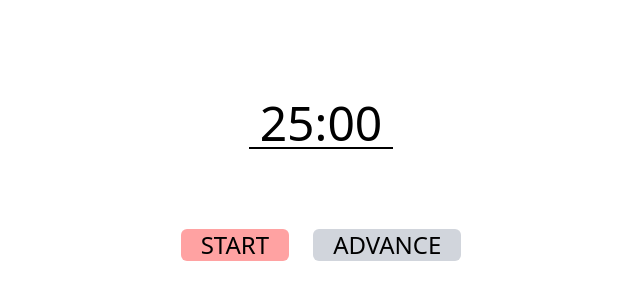
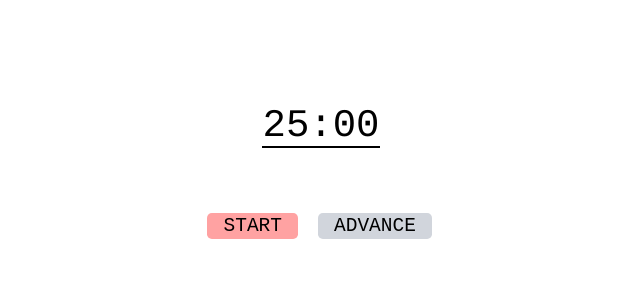
Before and after one commit to extoplasm/pomodoro, a React (Vite) app: page / in a window 1280 px wide. Shown: the part 260-560 px from the top of the page, without its empty margins (319-959 px from the left). Built offline with nearby package versions, Linux system fonts and the light colour scheme.

Commit message:
feat: changed font

```diff
--- a/src/styles.css
+++ b/src/styles.css
@@ -1 +1,9 @@
 @import "tailwindcss";
+
+:root {
+    font-family: monospace;
+    font-synthesis: none;
+    text-rendering: geometricPrecision;
+    -webkit-font-smoothing: antialiased;
+    -moz-osx-font-smoothing: grayscale;
+}
```
